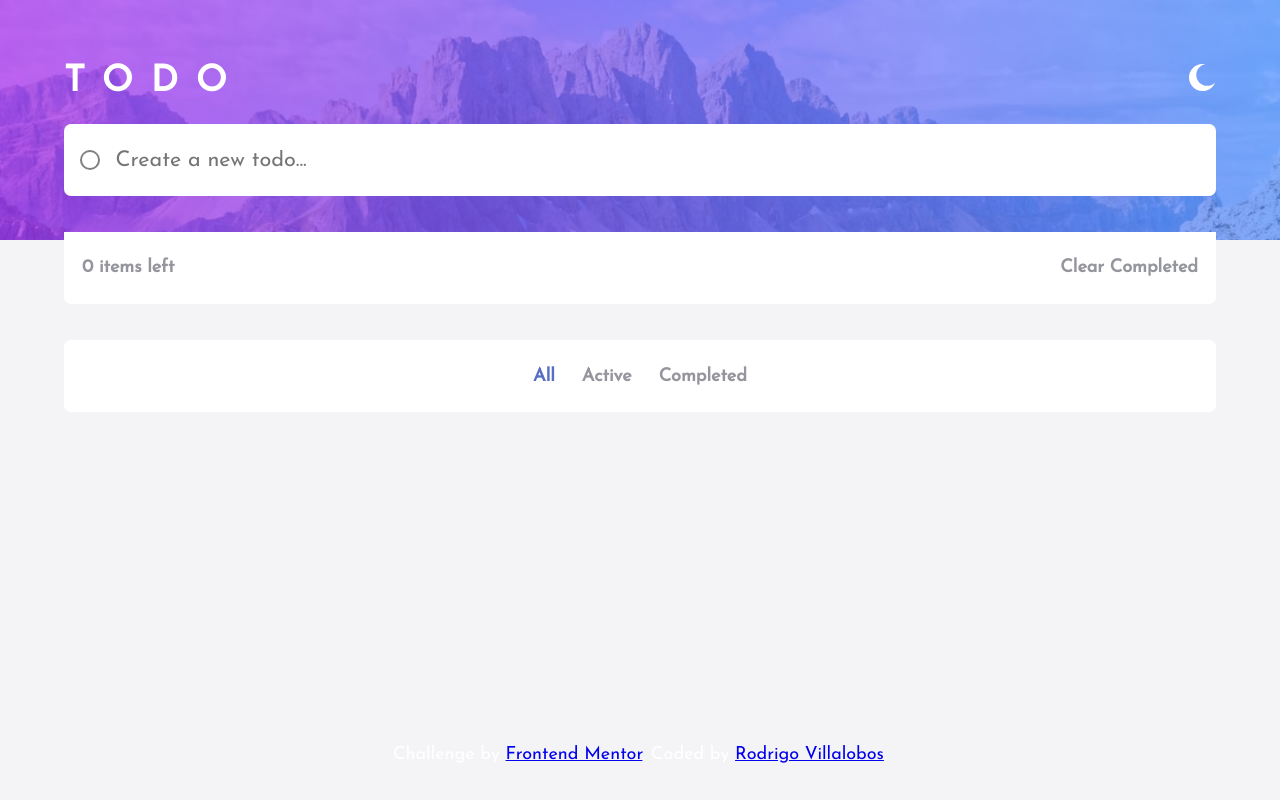
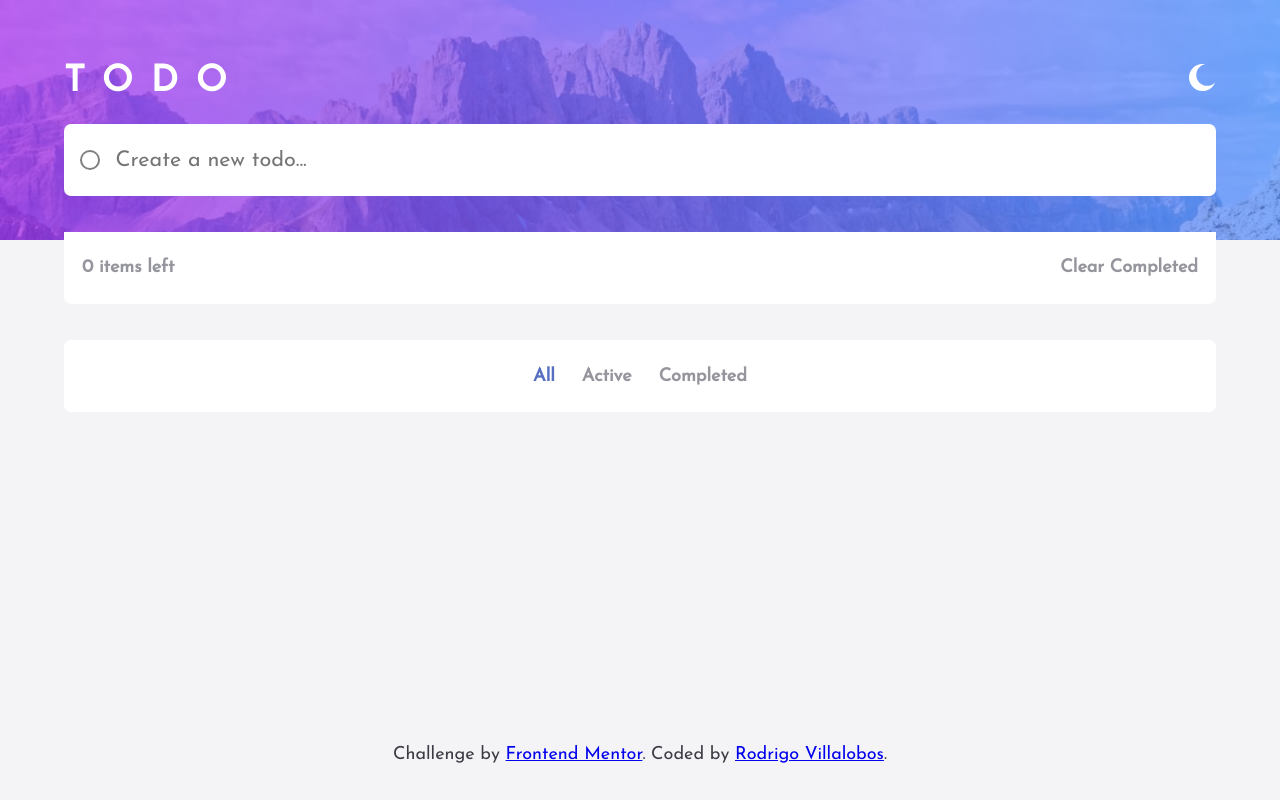
Before and after one commit to Rravg/react-todo-app, a React (Create React App) app: page / in a window 1280 px wide. Built offline with nearby package versions, Linux system fonts and the light colour scheme.

Commit message:
fix attribution

```diff
--- a/src/App.css
+++ b/src/App.css
@@ -53,7 +53,7 @@
 
 
 .attribution {
-  color: white;
+  color: var(--primary-text-color);
   padding-bottom: 2rem;
 }
 
```
